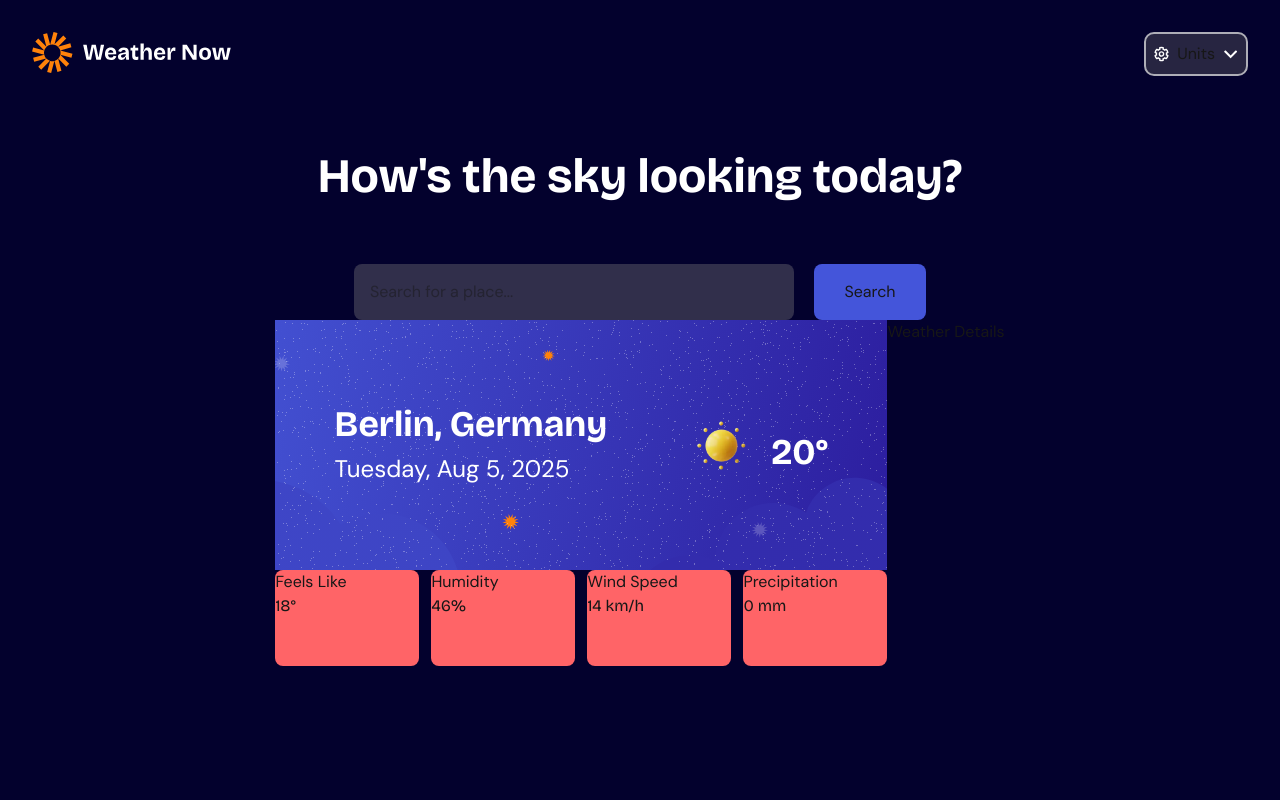
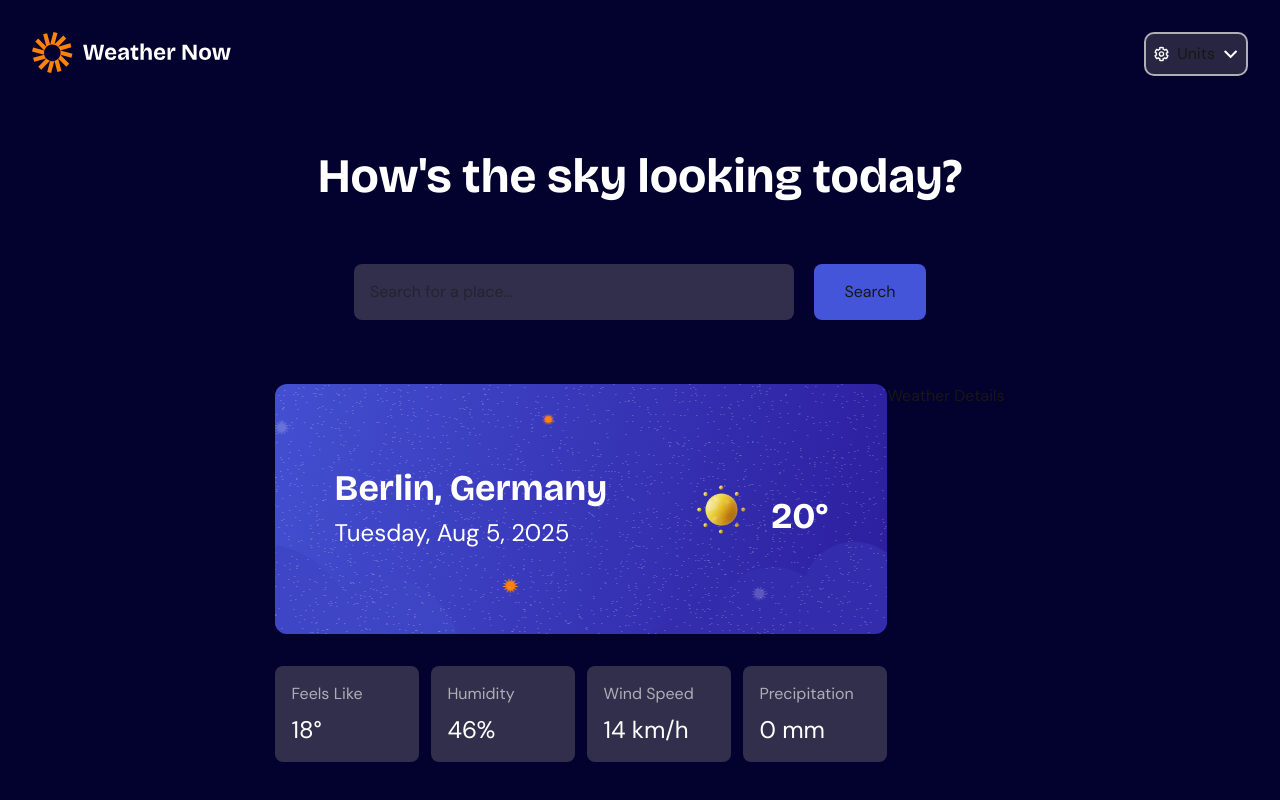
Before and after one commit to CHEGEBB/weather-app, a Next.js app: page / in a window 1280 px wide. Built offline with nearby package versions, Linux system fonts and the light colour scheme.

Commit message:
Update WeatherPage styles for improved layout and card presentation

```diff
--- a/app/page.tsx
+++ b/app/page.tsx
@@ -47,9 +47,9 @@ function WeatherPage() {
 
 
     </div>
-    <div className="cards flex flex-row justify-center align-center min-w-screen">
+    <div className="cards flex flex-row justify-center align-center min-w-screen p-4 mt-12">
         <div className="left-cards">
-        <div className="place-card flex flex-row justify-center align-center  w-full max-w-[700px] h-[250px] bg-cover bg-center bg-no-repeat
+        <div className="place-card flex flex-row justify-center align-center  w-full max-w-[700px] h-[250px] bg-cover bg-center bg-no-repeat rounded-xl
                 bg-[url('/assets/images/bg-today-small.svg')]
                 md:bg-[url('/assets/images/bg-today-large.svg')]">
           <div className="current-data flex flex-col justify-center align-center p-8 text-white">
@@ -69,30 +69,30 @@ function WeatherPage() {
             </div>
 
 </div>
-          <div className="weather-cards flex flex-row gap-3 ">
-            <div className="feels card w-36 h-24 bg-red-400 rounded-lg">
-              <p>
+          <div className="weather-cards flex flex-row gap-3 mt-8">
+            <div className="feels card w-36 h-24 bg-[#312f4b] rounded-lg p-4">
+              <p className='text-[#aeaeb7] text-left'>
                 Feels Like
               </p>
-              <h2>18°</h2>
+              <p className='text-[#ffffff] text-left  text-2xl mt-2'>18°</p>
             </div>
-            <div className="humidity card card w-36 h-24 bg-red-400 rounded-lg">
-              <p>
+            <div className="humidity card card w-36 h-24 p-4 bg-[#312f4b] rounded-lg">
+              <p className='text-[#aeaeb7] text-left '>
                 Humidity
               </p>
-              <h2>46%</h2>
+              <p className='text-[#ffffff] text-left  text-2xl mt-2' >46%</p>
           </div>
-            <div className="wind card card w-36 h-24 bg-red-400 rounded-lg">
-              <p>
+            <div className="wind card card w-36 h-24 p-4 bg-[#312f4b] rounded-lg">
+              <p className='text-[#aeaeb7] text-left '>
                 Wind Speed
               </p>
-              <h2>14 km/h</h2>
+              <p className='text-[#ffffff] text-left  text-2xl mt-2'>14 km/h</p>
             </div>
-            <div className="precipitation-card card w-36 h-24 bg-red-400 rounded-lg">
-              <p>
+            <div className="precipitation-card card p-4 w-36 h-24 bg-[#312f4b] rounded-lg">
+              <p className='text-[#aeaeb7] text-left '>
                 Precipitation
               </p>
-              <h2>0 mm</h2>
+              <p className='text-[#ffffff] text-left  text-2xl mt-2'>0 mm</p>
             </div>
           </div>
 
```
